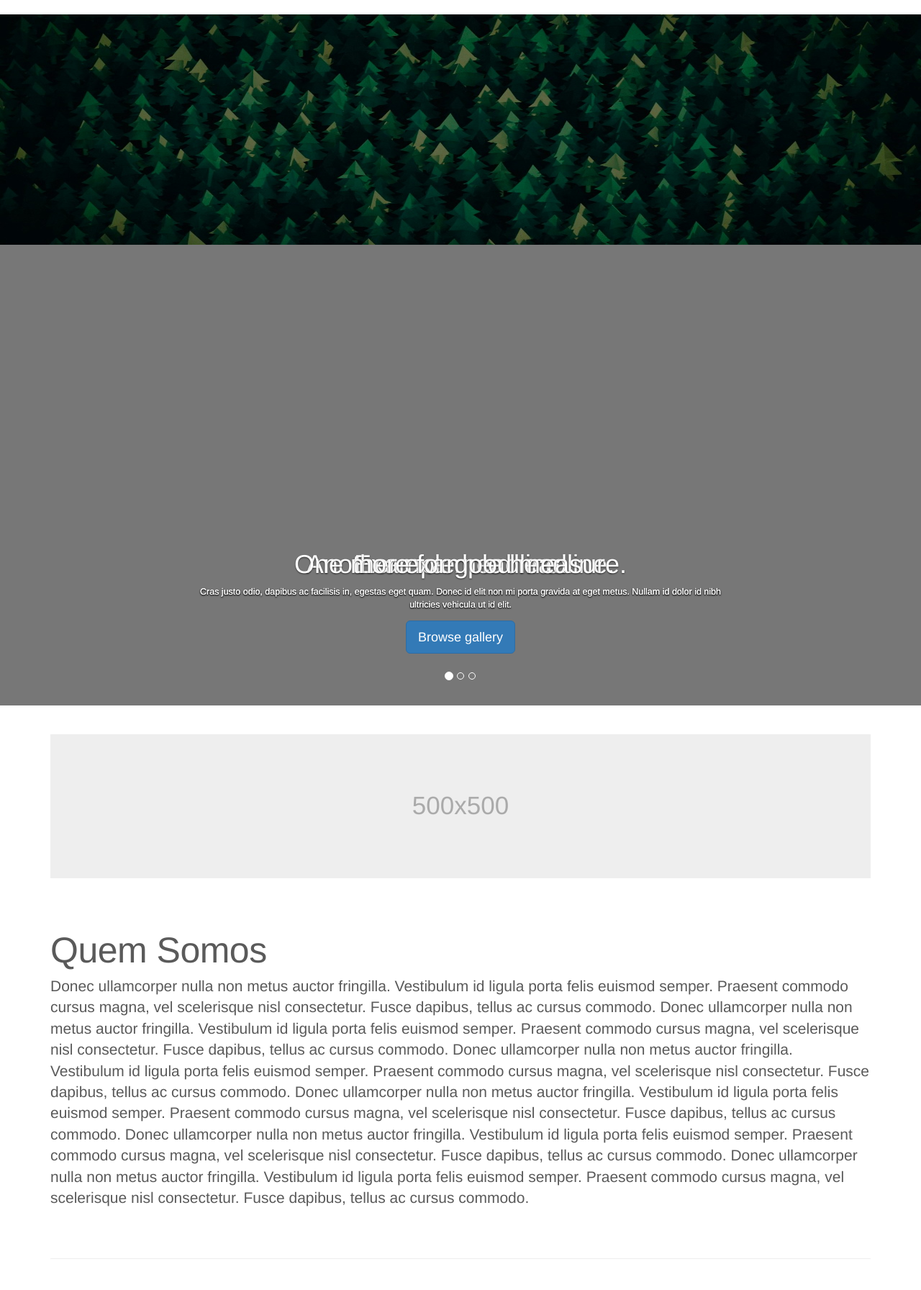
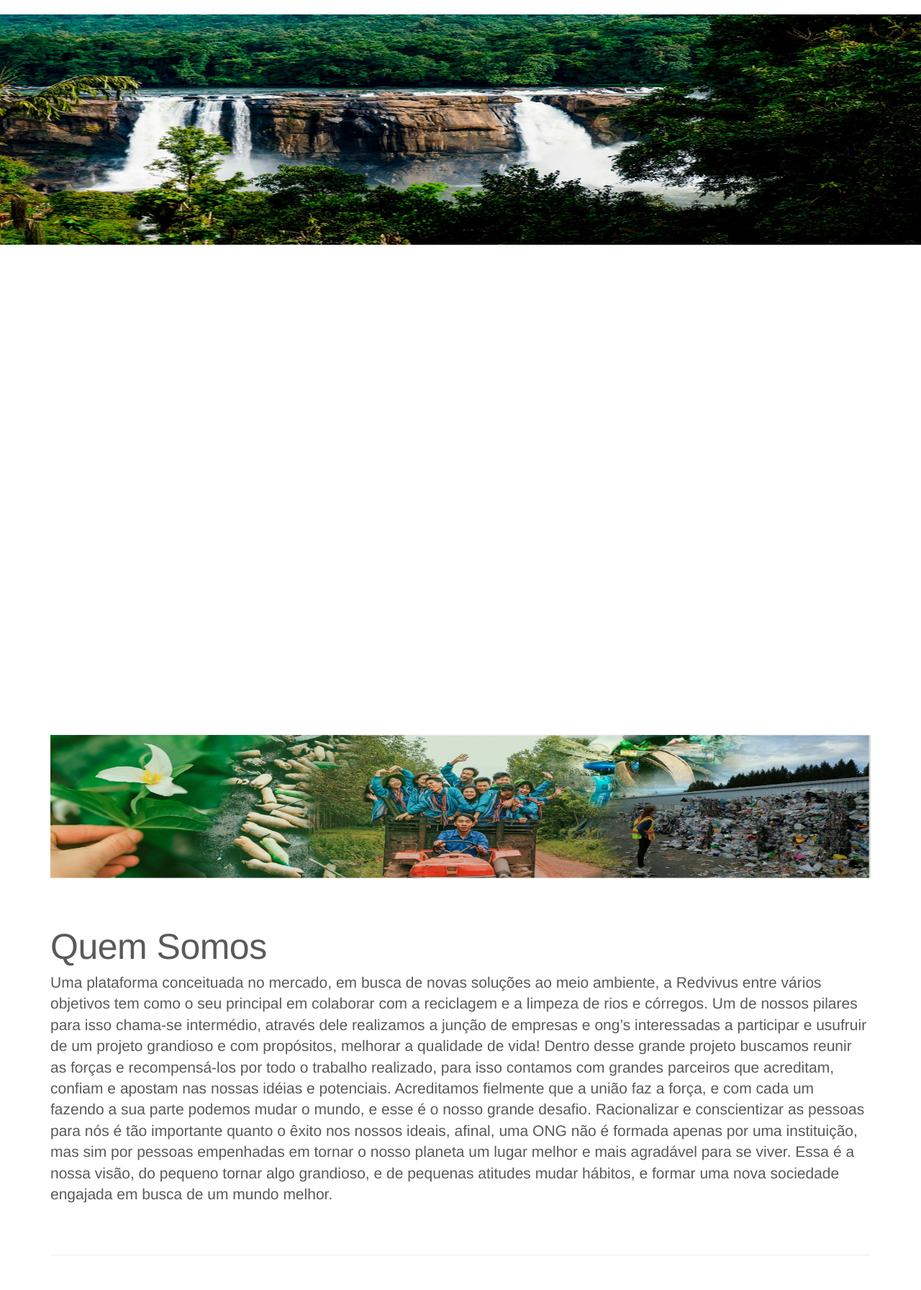
Before and after one commit to xcorpiiion/aps, a Spring app: template src/main/resources/templates/home.html in a window 1280 px wide. Shown: the part 80-1872 px from the top of the page at 72% size. Run offline with Thymeleaf, Linux system fonts and the light colour scheme; the template is opened without the code that fills it, so the values that code supplies are empty; some of the project's set-up classes (security, data sources, template engines, error pages and the like) are left out, and stand-ins take their place; some libraries are stand-ins or nearby versions.

Commit message:
Fim da aps correção de bugs

```diff
--- a/src/main/java/br/com/unip/aps/controller/CadastroController.java
+++ b/src/main/java/br/com/unip/aps/controller/CadastroController.java
@@ -23,13 +23,13 @@
     private ICadastroService cadastroService;
 
     @GetMapping("/cadastro")
-    public String preSalvar(@Valid @ModelAttribute("cliente") Empresa empresa,
+    public String preSalvar(@ModelAttribute("cliente") Empresa empresa,
                             @ModelAttribute("endereco") Endereco endereco, @ModelAttribute("telefone") Telefone telefone) {
         return "/cadastro/cadastro";
     }
 
     @PostMapping("/salvar")
-    public String salvar(@Valid @ModelAttribute("cliente") Empresa empresa,
+    public String salvar(@ModelAttribute("cliente") Empresa empresa,
                          @ModelAttribute("endereco") Endereco endereco, BindingResult result, @ModelAttribute("telefone") Telefone telefone,
                          RedirectAttributes redirect) {
 
--- a/src/main/resources/application.properties
+++ b/src/main/resources/application.properties
@@ -5,3 +5,4 @@
 #JPA
 spring.jpa.hibernate.ddl-auto= update
 spring.jpa.show-sql= true
+server.port = 9090
--- a/src/main/resources/templates/home.html
+++ b/src/main/resources/templates/home.html
@@ -61,41 +61,23 @@
             </ol>
             <div class="carousel-inner">
                 <div class="carousel-item active">
-                    <img src="img/fundo.jpeg" alt="Fundo 1"/>
+                    <img src="/img/slide1.jpeg" alt="Fundo 1"/>
                     <div class="container">
                         <div class="carousel-caption text-center">
-                            <h1>Example headline.</h1>
-                            <p>Cras justo odio, dapibus ac facilisis in, egestas eget quam. Donec id elit non mi porta
-                                gravida at eget metus. Nullam id dolor id nibh ultricies vehicula ut id elit.</p>
-                            <p><a class="btn btn-lg btn-primary" href="#" role="button">Sign up today</a></p>
                         </div>
                     </div>
                 </div>
                 <div class="carousel-item">
-                    <svg class="bd-placeholder-img" width="100%" height="100%" xmlns="http://www.w3.org/2000/svg"
-                         preserveAspectRatio="xMidYMid slice" focusable="false" role="img">
-                        <rect width="100%" height="100%" fill="#777"/>
-                    </svg>
+                    <img src="/img/slide2.jpeg" alt="Fundo 1"/>
                     <div class="container">
                         <div class="carousel-caption">
-                            <h1>Another example headline.</h1>
-                            <p>Cras justo odio, dapibus ac facilisis in, egestas eget quam. Donec id elit non mi porta
-                                gravida at eget metus. Nullam id dolor id nibh ultricies vehicula ut id elit.</p>
-                            <p><a class="btn btn-lg btn-primary" href="#" role="button">Learn more</a></p>
                         </div>
                     </div>
                 </div>
                 <div class="carousel-item">
-                    <svg class="bd-placeholder-img" width="100%" height="100%" xmlns="http://www.w3.org/2000/svg"
-                         preserveAspectRatio="xMidYMid slice" focusable="false" role="img">
-                        <rect width="100%" height="100%" fill="#777"/>
-                    </svg>
+                    <img src="/img/slide3.jpeg" alt="Fundo 1"/>
                     <div class="container">
                         <div class="carousel-caption text-center">
-                            <h1>One more for good measure.</h1>
-                            <p>Cras justo odio, dapibus ac facilisis in, egestas eget quam. Donec id elit non mi porta
-                                gravida at eget metus. Nullam id dolor id nibh ultricies vehicula ut id elit.</p>
-                            <p><a class="btn btn-lg btn-primary" href="#" role="button">Browse gallery</a></p>
                         </div>
                     </div>
                 </div>
@@ -110,6 +92,7 @@
             </a>
         </div>
     </section>
+
     <div th:if="${mensagem != null}">
         <div class="alert alert-info" role="alert">
             <span th:text="${mensagem}">mensagem</span>
@@ -120,35 +103,28 @@
         <section id="quemsomos">
             <div class="row featurette">
                 <div class="col-md-12">
-                    <svg class="bd-placeholder-img bd-placeholder-img-lg featurette-image img-fluid mx-auto"
-                         width="100%" height="200" xmlns="http://www.w3.org/2000/svg"
-                         preserveAspectRatio="xMidYMid slice" focusable="false" role="img"
-                         aria-label="Placeholder: 500x500"><title>Placeholder</title>
-                        <rect width="100%" height="100%" fill="#eee"/>
-                        <text x="50%" y="50%" fill="#aaa" dy=".3em">500x500</text>
-                    </svg>
+                    <img class="bd-placeholder-img bd-placeholder-img-lg featurette-image img-fluid mx-auto"
+                         width="100%" height="200" src="/img/quemsomos.jpeg" alt="Quem Somos"/>
                 </div>
                 <div class="col-md-12">
                     <h2 class="featurette-heading">Quem Somos</h2>
                     <p class="lead">
-                        Donec ullamcorper nulla non metus auctor fringilla. Vestibulum id ligula porta felis euismod
-                        semper. Praesent commodo cursus magna, vel scelerisque nisl consectetur. Fusce dapibus, tellus
-                        ac cursus commodo.
-                        Donec ullamcorper nulla non metus auctor fringilla. Vestibulum id ligula porta felis euismod
-                        semper. Praesent commodo cursus magna, vel scelerisque nisl consectetur. Fusce dapibus, tellus
-                        ac cursus commodo.
-                        Donec ullamcorper nulla non metus auctor fringilla. Vestibulum id ligula porta felis euismod
-                        semper. Praesent commodo cursus magna, vel scelerisque nisl consectetur. Fusce dapibus, tellus
-                        ac cursus commodo.
-                        Donec ullamcorper nulla non metus auctor fringilla. Vestibulum id ligula porta felis euismod
-                        semper. Praesent commodo cursus magna, vel scelerisque nisl consectetur. Fusce dapibus, tellus
-                        ac cursus commodo.
-                        Donec ullamcorper nulla non metus auctor fringilla. Vestibulum id ligula porta felis euismod
-                        semper. Praesent commodo cursus magna, vel scelerisque nisl consectetur. Fusce dapibus, tellus
-                        ac cursus commodo.
-                        Donec ullamcorper nulla non metus auctor fringilla. Vestibulum id ligula porta felis euismod
-                        semper. Praesent commodo cursus magna, vel scelerisque nisl consectetur. Fusce dapibus, tellus
-                        ac cursus commodo.
+                        Uma plataforma conceituada no mercado, em busca de novas soluções ao meio ambiente, a Redvivus
+                        entre vários objetivos tem como o seu principal em colaborar com a reciclagem e a limpeza de
+                        rios e córregos.
+                        Um de nossos pilares para isso chama-se intermédio, através dele realizamos a junção de empresas
+                        e ong’s interessadas a participar e usufruir de um projeto grandioso e com propósitos, melhorar
+                        a qualidade de vida!
+                        Dentro desse grande projeto buscamos reunir as forças e recompensá-los por todo o trabalho
+                        realizado, para isso contamos com grandes parceiros que acreditam, confiam e apostam nas nossas
+                        idéias e potenciais.
+                        Acreditamos fielmente que a união faz a força, e com cada um fazendo a sua parte podemos mudar o
+                        mundo, e esse é o nosso grande desafio.
+                        Racionalizar e conscientizar as pessoas para nós é tão importante quanto o êxito nos nossos
+                        ideais, afinal, uma ONG não é formada apenas por uma instituição, mas sim por pessoas empenhadas
+                        em tornar o nosso planeta um lugar melhor e mais agradável para se viver.
+                        Essa é a nossa visão, do pequeno tornar algo grandioso, e de pequenas atitudes mudar hábitos, e
+                        formar uma nova sociedade engajada em busca de um mundo melhor.
                     </p>
                 </div>
             </div>
@@ -161,17 +137,27 @@
             <div class="row featurette">
                 <div class="col-md-7 order-md-2">
                     <h2 class="featurette-heading">Projetos</h2>
-                    <p class="lead">Donec ullamcorper nulla non metus auctor fringilla. Vestibulum id ligula porta felis
-                        euismod semper. Praesent commodo cursus magna, vel scelerisque nisl consectetur. Fusce dapibus,
-                        tellus ac cursus commodo.</p>
+                    <p class="lead">
+                        Dentre nossas diversas ações, em todas elas reunimos voluntários de Ong’s e empresas
+                        interessadas no projeto para realizarmos as limpezas de rios e córregos, os cadastros são feitos
+                        através de nosso portal, e sempre quando conseguimos localizar os dois pilares, começamos o
+                        trabalho!
+                        Esse procedimento é realizado periodicamente, seja semanal, mensal ou semestral, dependendo da
+                        necessidade do local ou ambiente.
+                        Depois de finalizada a primeira etapa do processo, começamos as limpezas dos filtros instalados
+                        nas saídas de tubulações e levamos todos os descartes e insumos para a nossa base, esse
+                        procedimento é realizado periodicamente, seja semanal, mensal ou semestral, dependendo da
+                        necessidade do local ou ambiente.
+                        Nessa etapa os voluntários começam a colocar a mão na massa, para realizar a separação do lixo
+                        do reciclável, sempre preservando a saúde e higiene de nossos voluntariados.
+                        Todo reciclável é vendido, e a ong que realizou o processo de separação é contemplada em 50% do
+                        valor arrecadado para uso próprio, os outros 50% são revertidos em ainda mais materiais e
+                        estruturas para continuarmos nessa batalha por um meio ambiente ainda melhor.
+                    </p>
                 </div>
                 <div class="col-md-5 order-md-1">
-                    <svg class="bd-placeholder-img bd-placeholder-img-lg featurette-image img-fluid mx-auto" width="500"
-                         height="500" xmlns="http://www.w3.org/2000/svg" preserveAspectRatio="xMidYMid slice"
-                         focusable="false" role="img" aria-label="Placeholder: 500x500"><title>Placeholder</title>
-                        <rect width="100%" height="100%" fill="#eee"/>
-                        <text x="50%" y="50%" fill="#aaa" dy=".3em">500x500</text>
-                    </svg>
+                    <img class="bd-placeholder-img bd-placeholder-img-lg featurette-image img-fluid mx-auto" width="500"
+                         height="500" src="/img/projeto.jpeg" alt="Projetos"/>
                 </div>
             </div>
         </section>
@@ -183,40 +169,19 @@
         <section id="parceiros">
             <div class="row">
                 <div class="col-lg-4">
-                    <svg class="bd-placeholder-img rounded-circle" width="140" height="140"
-                         xmlns="http://www.w3.org/2000/svg" preserveAspectRatio="xMidYMid slice" focusable="false"
-                         role="img" aria-label="Placeholder: 140x140"><title>Placeholder</title>
-                        <rect width="100%" height="100%" fill="#fff"/>
-                        <text x="50%" y="50%" fill="#777" dy=".3em">140x140</text>
-                    </svg>
+                    <img class="bd-placeholder-img rounded-circle" width="140" height="140" src="/img/estado.png"
+                         alt="Governo do Estado de São Paulo"/>
                     <h2>Governo do estado de São Paulo</h2>
-                    <p>Donec sed odio dui. Etiam porta sem malesuada magna mollis euismod. Nullam id dolor id nibh
-                        ultricies vehicula ut id elit. Morbi leo risus, porta ac consectetur ac, vestibulum at eros.
-                        Praesent commodo cursus magna.</p>
                 </div><!-- /.col-lg-4 -->
                 <div class="col-lg-4">
-                    <svg class="bd-placeholder-img rounded-circle" width="140" height="140"
-                         xmlns="http://www.w3.org/2000/svg" preserveAspectRatio="xMidYMid slice" focusable="false"
-                         role="img" aria-label="Placeholder: 140x140"><title>Placeholder</title>
-                        <rect width="100%" height="100%" fill="#fff"/>
-                        <text x="50%" y="50%" fill="#777" dy=".3em">140x140</text>
-                    </svg>
+                    <img class="bd-placeholder-img rounded-circle" width="140" height="140" src="/img/sabesp.png"
+                         alt="Sabesp"/>
                     <h2>Sabesp</h2>
-                    <p>Duis mollis, est non commodo luctus, nisi erat porttitor ligula, eget lacinia odio sem nec elit.
-                        Cras mattis consectetur purus sit amet fermentum. Fusce dapibus, tellus ac cursus commodo,
-                        tortor mauris condimentum nibh.</p>
                 </div><!-- /.col-lg-4 -->
                 <div class="col-lg-4">
-                    <svg class="bd-placeholder-img rounded-circle" width="140" height="140"
-                         xmlns="http://www.w3.org/2000/svg" preserveAspectRatio="xMidYMid slice" focusable="false"
-                         role="img" aria-label="Placeholder: 140x140"><title>Placeholder</title>
-                        <rect width="100%" height="100%" fill="#fff"/>
-                        <text x="50%" y="50%" fill="#777" dy=".3em">140x140</text>
-                    </svg>
-                    <h3>Empresa de Redes</h3>
-                    <p>Donec sed odio dui. Cras justo odio, dapibus ac facilisis in, egestas eget quam. Vestibulum id
-                        ligula porta felis euismod semper. Fusce dapibus, tellus ac cursus commodo, tortor mauris
-                        condimentum nibh, ut fermentum massa justo sit amet risus.</p>
+                    <img class="bd-placeholder-img rounded-circle" width="140" height="140" src="/img/empresa.png"
+                         alt="Centerval IND"/>
+                    <h3>Centerval Industrial LTDA</h3>
                 </div><!-- /.col-lg-4 -->
             </div><!-- /.row -->
         </section>
```
Also changed, not shown: src/main/resources/static/img/empresa.png (added), src/main/resources/static/img/estado.png (added), src/main/resources/static/img/projeto.jpeg (added), src/main/resources/static/img/quemsomos.jpeg (added), src/main/resources/static/img/sabesp.png (added), src/main/resources/static/img/slide1.jpeg (added), src/main/resources/static/img/slide2.jpeg (added), src/main/resources/static/img/slide3.jpeg (added).
